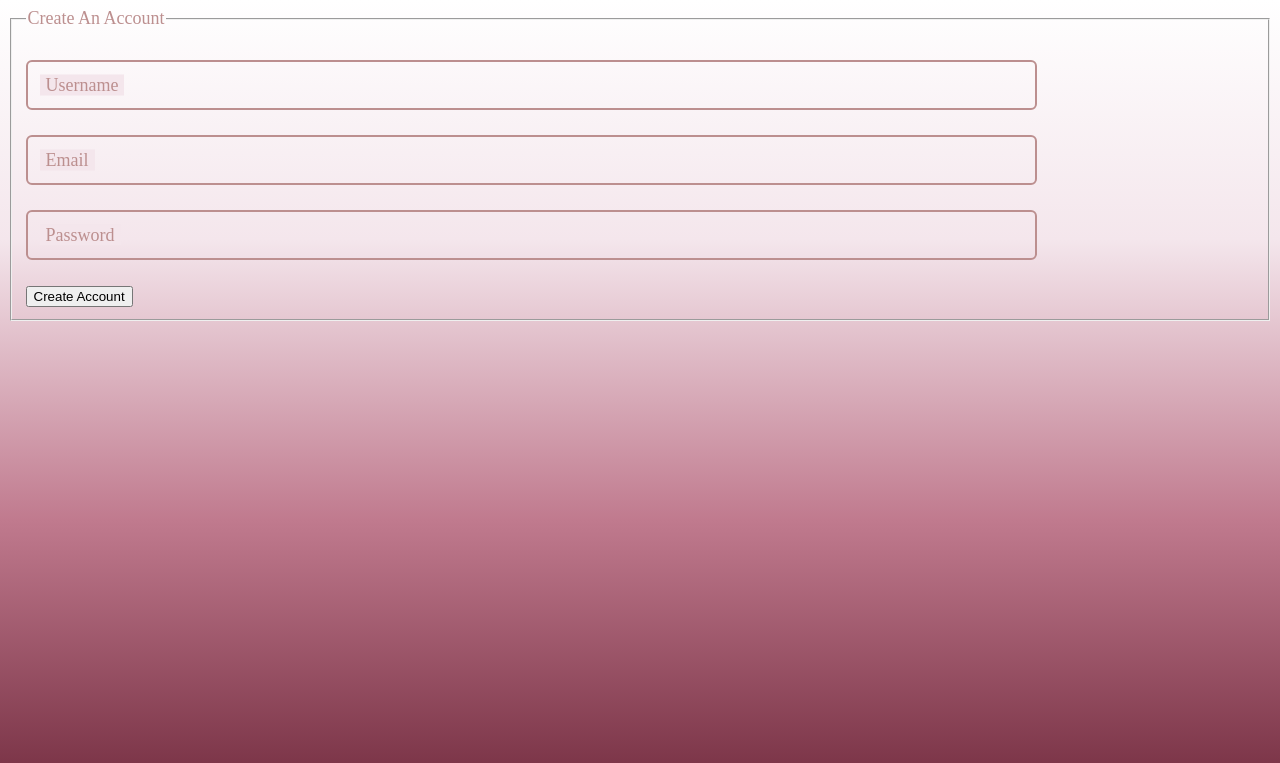
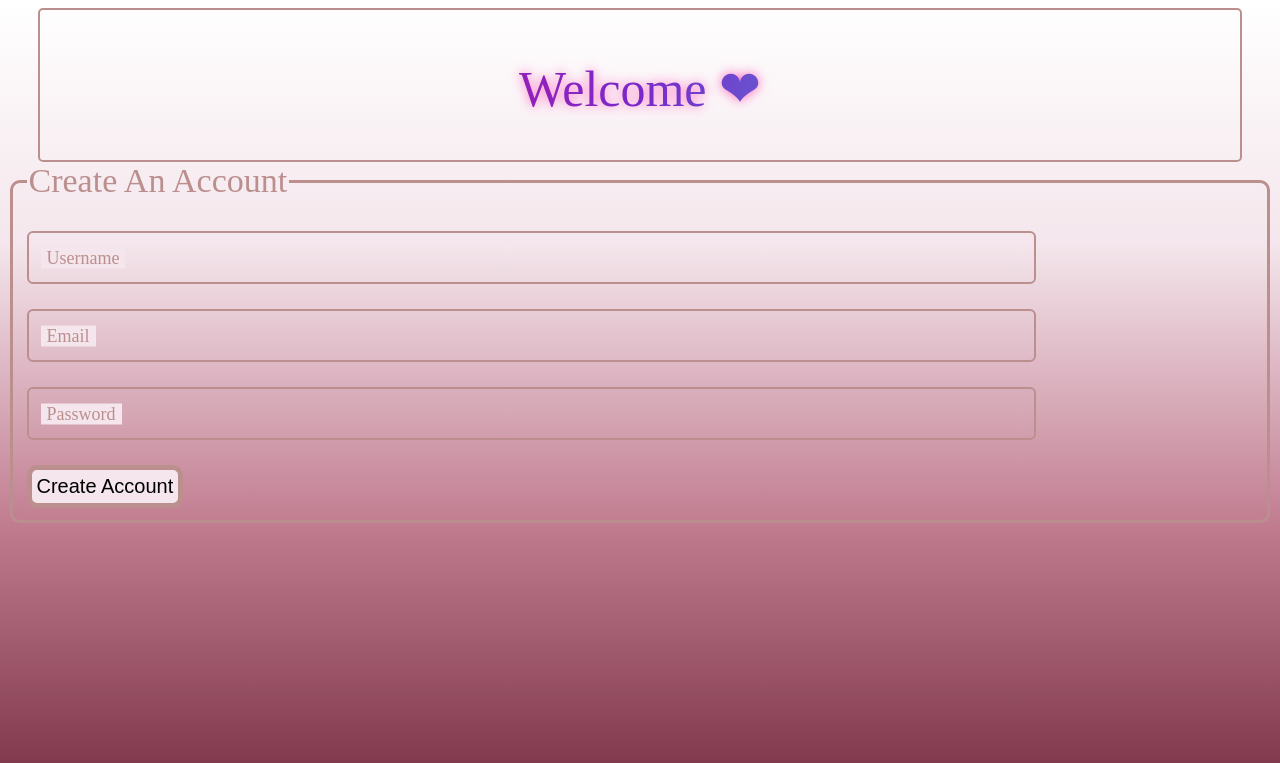
Before and after one commit to Rida-Fatima-Ali/Project-1, a PHP site: page / in a window 1280 px wide. Shown: the top 763 px of the page. Run offline with PHP 8.4, Linux system fonts and the light colour scheme.

Commit message:
Final touch done

```diff
--- a/index.html
+++ b/index.html
@@ -6,11 +6,12 @@
     <link rel="stylesheet" href="style.css">
 </head>
 <body>
-
+<div class="div">
+    <p>Welcome <span class="heart">&#10084;</span></p>
+</div>
 <form action="signup.php">
     <fieldset>
         <legend>Create An Account</legend>
-
         <div class="input-box">
             <input type="text" name="username" required>
             <label>Username</label>
--- a/style.css
+++ b/style.css
@@ -10,7 +10,30 @@ body{
         #c07a8e 65%,
         #732c3f 100%
     );
-    background-attachment: fixed;
+}
+.div{
+    width:95%;
+    margin:auto;
+    height:150px;
+    font-size:50px;
+    background:transparent;
+    border:2px solid rosybrown;
+    border-radius:5px;
+    margin-top:2px;
+}
+p{
+    text-align:center;
+    margin-top:50px;
+    background:linear-gradient(
+        90deg,
+        #ff0080,
+        #7928ca,
+        #2afadf
+        );
+        -webkit-background-clip:text;
+        -webkit-text-fill-color:transparent;
+        filter:drop-shadow(0 0 6px rgba(255,0,150,0.6));
+        background-attachment: fixed;
 }
 .input-box {
     position: relative;
@@ -19,7 +42,7 @@ body{
 .input-box input {
     width: 80%;
     padding: 14px 12px;
-    font-size: 16px;
+    font-size: 18px;
     background: transparent;
     border: 2px solid rosybrown;
     border-radius: 6px;
@@ -41,3 +64,20 @@ body{
     top: -8px;
     font-size: 13px;
 }
+.heart{
+    color:#FF69B4;
+}
+button{
+    padding:5px;
+    font-size:20px;
+    background:#f4e6ec;
+    border:5px solid rosybrown;
+    border-radius:10px;
+}
+legend{
+    font-size:34px;
+}
+fieldset{
+    border:3px solid rosybrown;
+    border-radius:10px;
+}
```
